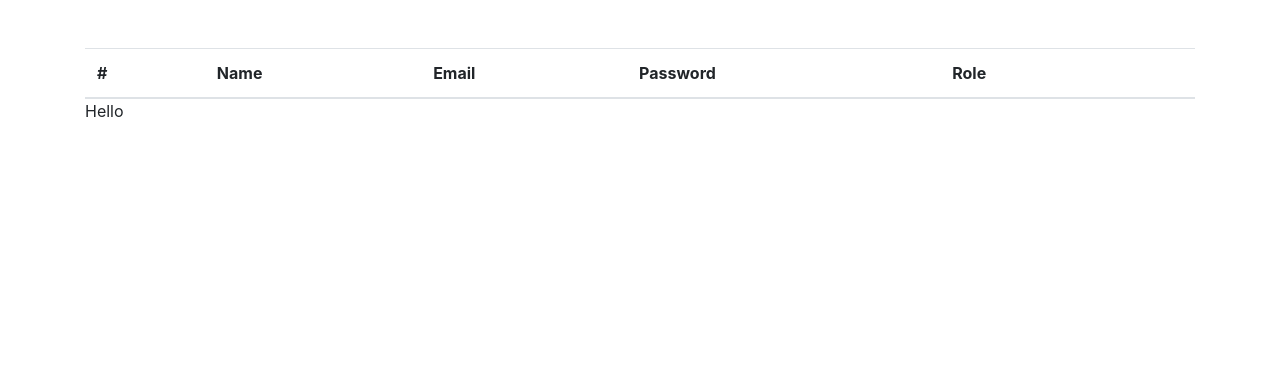
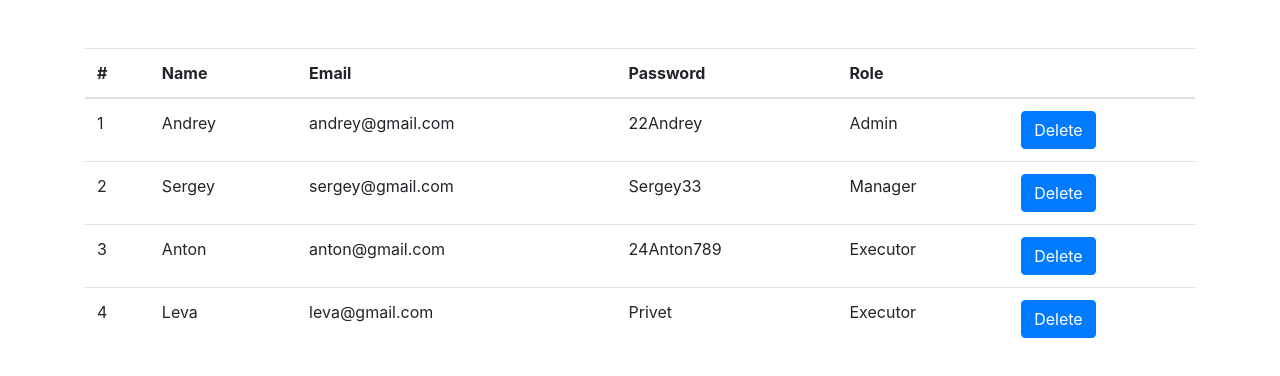
Before and after one commit to VovaSidorov/reactCrm, a React (Create React App) app: page / in a window 1280 px wide. Shown: the top 376 px of the page. Built offline with nearby package versions, Linux system fonts and the light colour scheme.

Commit message:
user output

```diff
--- a/src/Components/bodyTable/index.js
+++ b/src/Components/bodyTable/index.js
@@ -21,9 +21,17 @@ import React, { Component } from 'react'
 
 const BodyTable = (props) => {
   let state = props.usersPage;
-  console.log("state",state);
+  let userElements = state.users
+  .map(user=><tr key={user.id}>
+            <td>{user.id}</td>
+            <td>{user.login}</td>
+            <td>{user.email}</td>
+            <td>{user.pass}</td>
+            <td>{user.role}</td>
+            <td><button className="btn btn-primary">Delete</button></td>
+          </tr>);
   return(
-<div>Hello</div>
+<tbody>{userElements}</tbody>
   )
 }
 export default BodyTable
--- a/src/Components/table/index.js
+++ b/src/Components/table/index.js
@@ -1,6 +1,6 @@
 import React, { Component } from 'react'
 import HeaderTable from '../headerTable';
-import BodyTableContainet from '../bodyTable/bodyTableContainer';
+import BodyTableContainer from '../bodyTable/bodyTableContainer';
 
 
   class Table extends Component {
@@ -9,7 +9,7 @@ import BodyTableContainet from '../bodyTable/bodyTableContainer';
       return (
         <table className="table mt-5">
           <HeaderTable />
-          <BodyTableContainet/>
+          <BodyTableContainer/>
         </table>
       )
     }
--- a/src/redux/redux-store.js
+++ b/src/redux/redux-store.js
@@ -2,7 +2,7 @@ import {combineReducers, createStore} from 'redux';
 import userReducer from "./userReducer";
 
 let reducers = combineReducers({
-    userPage: userReducer
+    usersPage: userReducer
 })
 
 let store = createStore(reducers);
```
